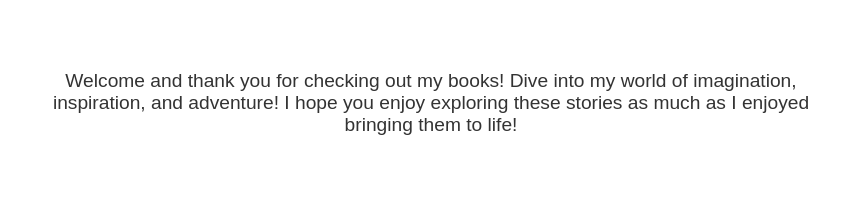
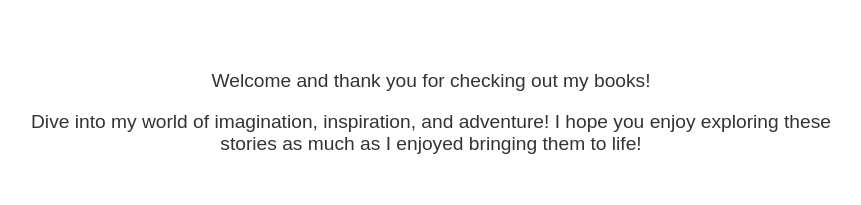
Before and after one commit to emanoj1/purpledinobooks, a React (Create React App) app: page / in a window 1280 px wide. Shown: the part 231-436 px from the top of the page, without its empty margins (209-1070 px from the left). Built offline with nearby package versions, Linux system fonts and the light colour scheme.

Commit message:
Re-arrange welcome message

```diff
--- a/src/App.js
+++ b/src/App.js
@@ -11,10 +11,8 @@ function App() {
         <img src="/images/PurpleDinoBooksLogo.png" alt="Purple Dino Books Logo" className="logo" />
       </header>
       <div className="welcome-message">
-        <p>
-          Welcome and thank you for checking out my books! Dive into my world of imagination, inspiration, and adventure!
-          I hope you enjoy exploring these stories as much as I enjoyed bringing them to life!
-        </p>
+        <p> Welcome and thank you for checking out my books! </p>
+        <p>Dive into my world of imagination, inspiration, and adventure! I hope you enjoy exploring these stories as much as I enjoyed bringing them to life!</p>
       </div>
       <main>
         <BookGallery />
```
